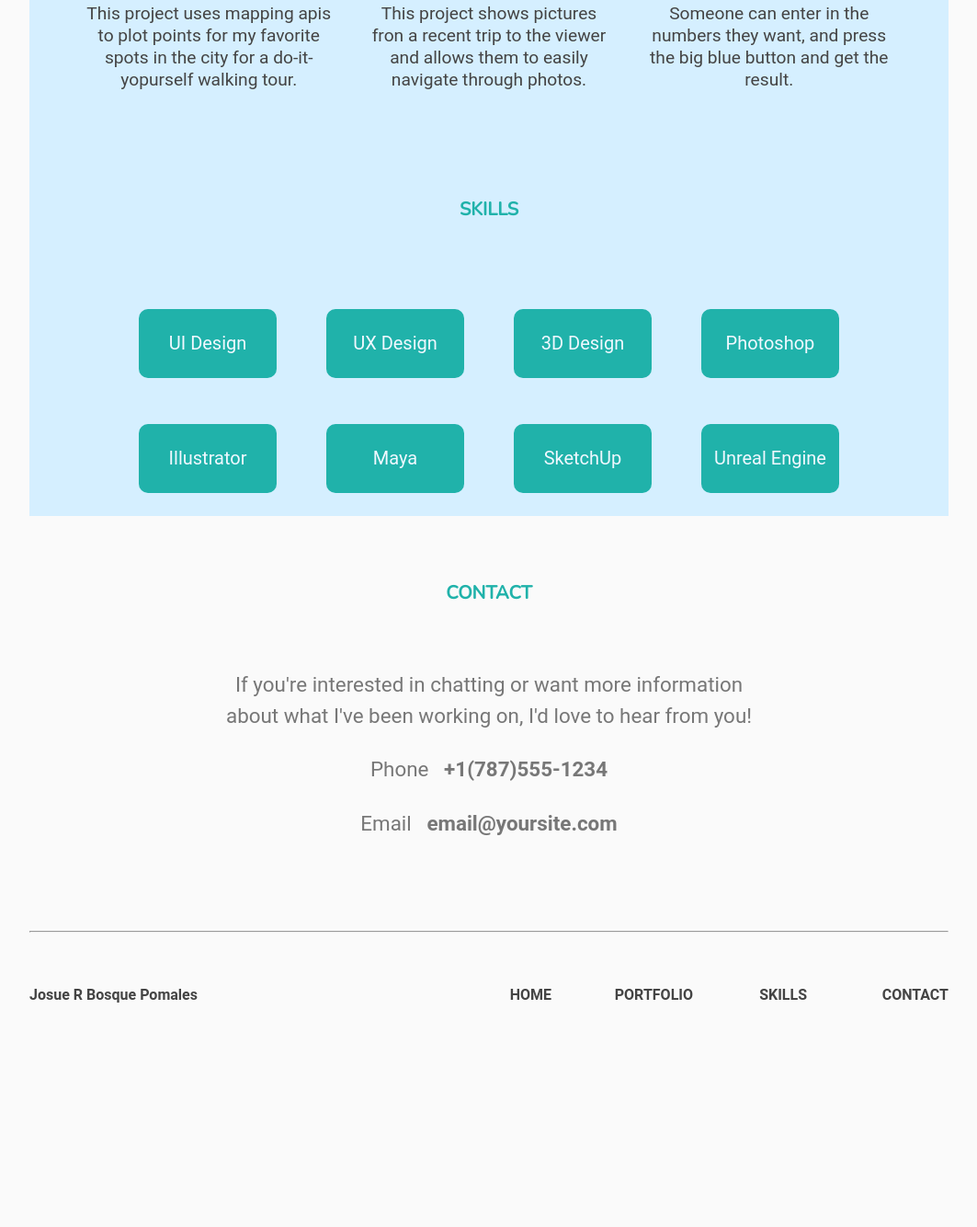
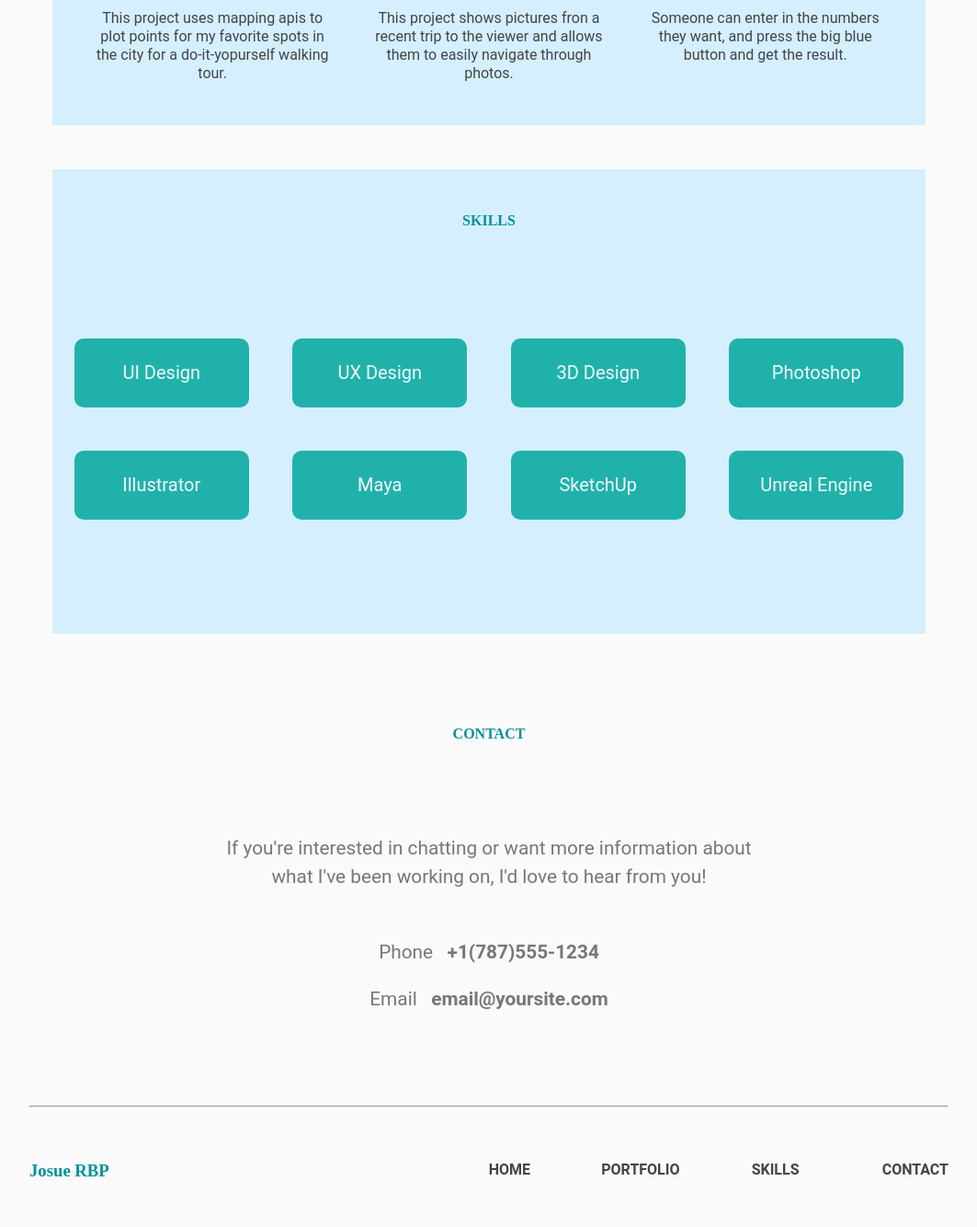
Before and after one commit to JosueRBP/Project_2_Mobile_First_Responsive_Layout, a plain HTML site: page index.html in a window 1280 px wide. Shown: the part 1210-2544 px from the top of the page at 92% size, without its empty margins (108-1171 px from the left). Before the commit the page ends 2351 px from the top, so only its background shows below. Drawn offline with nearby package versions, Linux system fonts and the light colour scheme.

Commit message:
Project fixed
Followed the suggestions made by the Treehouse team and fixed the issues I was having with my project.

```diff
--- a/css/styles.css
+++ b/css/styles.css
@@ -1,5 +1,5 @@
 /* JOSUE R BOSQUE POMALES */
-/* Last Update: June 13, 2022 */
+/* Last Update: July 18, 2022 */
 
 /**********************************************/
 /**************** GENERAL CSS *****************/
@@ -34,6 +34,7 @@ header {
 /**********************************************/
 /***************** HEADER CSS *****************/
 /**********************************************/
+
 #top h1 {
     margin: 5%;
     font-family: 'Nunito', sans-serif;
@@ -49,58 +50,69 @@ header {
 }
 
 .profile-pic {
+    width: 80%;
     max-width: 290px;
     height: auto;
     margin-top: 10%;
 }
 
 .bio {
-    width: 85%;
     margin: 5% auto 10%;
-    font-size: 1.15rem;
     color: #999;
+    line-height: 1.5rem;
 }
 
 /**********************************************/
 /************** MAIN CONTENT CSS **************/
 /**********************************************/
 
-#portfolio {
+#portfolio, #skills {
     margin: 0 auto;
     background-color: rgb(213, 239, 255);
-    font-size: 1.2rem;
+}
+
+h4, h3 {
+    font-family: 'Merriweather', serif;
+    color: rgb(0, 146, 156);
 }
 
 .centered-title {
     margin: 0;
     padding: 10%;
-    font-family: 'Nunito', sans-serif;
-    font-size: 1.5rem;
     text-transform: uppercase;
-    color: lightseagreen
+}
+
+.portfolio .container {
+    display:flex;
+    flex-wrap: wrap;
 }
 
 .item img {
     width: 90%;
+    margin-bottom: 5%;
 }
 
 .item p {
-    margin: 5%;
+    margin: 6%;
     padding-bottom: 10%;
     line-height: 1.25;
 }
 
 #skills {
-    background-color: rgb(213, 239, 255);
+    padding: 0 0 10% 0;
+}
+
+#skills ul {
+    display:flex;
+    flex-wrap: wrap;
 }
 
 .skill-list {
     margin: 2.5%;
     padding-top: 25px;
-    width: 30%;
+    width: 45%;
     height: 50px;
     font-size: 1.25rem;
-    display: inline-block;
     color: aliceblue;
     background-color: lightseagreen;
     border-radius: 10px;
@@ -123,7 +135,6 @@ footer {
 #contact p {
     margin: 0 auto 5%;
     color: #777;
-    font-size: 1.15rem;
     line-height: 1.5;
 }
 
@@ -131,22 +142,28 @@ hr {
     margin-top: 20%;
 }
 
+.footer-nav {
+    display:flex;
+    flex-flow: row;
+    font-weight: bold;
+}
+
 .student-name {
-    margin: 10% auto;
-    float: left;
+    width: 50%;
+    margin: 10% 0;
+    text-align: left;
 }
 
 .menu-footer {
-    margin: 10% auto;
+    width: 50%;
+    margin: 10% 0;
     text-transform: uppercase;
-    font-weight: bold;
-    float: right;
+    text-align: right;
 }
 
 .nav {
     display: none;
 }
-
 
 /**********************************************/
 /*************** MEDIA QUERIES ****************/
@@ -154,21 +171,19 @@ hr {
 
 @media (min-width: 768px) {
 
+    /***************** FLEXBOX *****************/
+    .student-info, .top-header ul, #portfolio, .menu-footer, .nav {
+        display:flex;
+    }
+
     /***************** HEADER *****************/
+
     .menu-header {
         width: 20%;
         background-color: transparent;
-        display: inline-block;
-    }
-
-    .student-info {
-        /* To Change the order of .bio and .profile-pic */
-        display:flex;
-        flex-flow: row;
     }
 
     .profile-pic, .bio {
-        display: inline-block;
         margin: 5% auto 10%;
         vertical-align: top;
     }
@@ -176,6 +191,7 @@ hr {
     .bio {
         width: 55%;
         text-align: left;
+        font-size: 1.15rem;
         line-height: 1.5;
     }
 
@@ -184,14 +200,39 @@ hr {
     }
 
     /************** MAIN CONTENT **************/
+
+    #portfolio {
+        flex-direction: column;
+    }
+
     .centered-title {
         padding: 10%;
     }
 
+    .container {
+        margin: 0 auto;
+        width: 90%;
+        display: flex;
+        flex-wrap: wrap;
+
+    }
+
+    .item p {
+        font-size: 1.1rem;
+    }
+
+    .item img {
+        width: 95%;
+    }
+
     .item {
-        display: inline-block;
-        width: 45%;
+        width: 50%;
         vertical-align: top;
+    }
+
+    #skills .centered-title {
+        padding: 5% 0 10%;
+        margin-top: 5%;
     }
 
     .skill-list {
@@ -202,22 +243,29 @@ hr {
     /***************** FOOTER *****************/
 
     #contact p {
-        margin: 0 10% 5%;
+        margin: 0 12% 5%;
         font-size: 1.25rem;
     }
 
+    .student-name {
+        width: 35%;
+    }
+
+    .menu-footer, .nav {
+        justify-content: end;
+    }
+
     .menu-footer {
-        width: 60%;
-        text-align: right;
+        width: 65%;
     }
 
     .nav {
-        display: inline-block;
+        flex-direction: row;
         width: 20%;
     }
 
     .pad {
-        padding-right: 5%;
+        padding-right: 5% ;
     }
 
     .back-to-top {
@@ -233,6 +281,7 @@ hr {
     }
 
 }
+
 
 @media (min-width: 1024px) {
 
@@ -257,8 +306,12 @@ hr {
 
     .top-header ul {
         width: 69%;
-        margin: auto 2.5%;
+        margin: auto 0;
         text-align: right;
+    }
+
+    .menu-header {
+        justify-content: end;
     }
 
     .top-pad {
@@ -275,36 +328,46 @@ hr {
     }
 
     .bio {
-        font-size: 1.25rem;
+        font-size: 1.3rem;
     }
 
     /************** MAIN CONTENT **************/
 
-    .centered-title {
-        font-size: 1.25rem;
-        padding: 7%;
+    #portfolio, #skills {
+        width: 95%;
+    }
+
+    .container {
+        width: 95%;
     }
 
     .item {
-        width: 30%;
+        width: 33.33%;
     }
 
     .item img {
         width: 95%;
     }
 
+    .item p {
+        margin: 5.5%;
+        font-size: 1rem;
+    }
+
     .skill-list {
         margin: 2.5%;
-        width: 15%;
+        width: 20%;
     }
 
     /***************** FOOTER *****************/
 
     #contact p {
-        font-size: 1.4rem;
-        margin: 0 20% 2.5%;
+        font-size: 1.3rem;
+        width: 60%;
+        margin: 0 auto 2%;
     }
 
-
-
+    #contact .note {
+        margin-bottom: 5%;
+    }
 }
--- a/index.html
+++ b/index.html
@@ -5,15 +5,13 @@
 <html lang="en">
 <head>
 	<meta name="viewport" content="width=device-width, initial-scale=1.0">
-	<title>Best City Guide</title>
+	<title>Personal Profile</title>
 	<link href='https://fonts.googleapis.com/css?family=Varela+Round' rel='stylesheet' type='text/css'>
 	<link rel="stylesheet" href="css/styles.css">
 	<link rel="stylesheet" href="css/normalize.css">
     <!-- Font from Google Fonts -->
     <link rel="fonts" href="https://fonts.googleapis.com/css?family=Muli%7CRoboto:400,300,500,700,900">
-    <link rel="preconnect" href="https://fonts.googleapis.com">
-    <link rel="preconnect" href="https://fonts.gstatic.com" crossorigin>
-    <link href="https://fonts.googleapis.com/css2?family=Nunito:wght@500&display=swap" rel="stylesheet">
+    <link rel="fonts" href="https://fonts.googleapis.com/css2?family=Merriweather:ital,wght@0,300;0,400;1,700&display=swap">
 </head>
 <body>
     <header id="top">
@@ -34,7 +32,7 @@
     <main>
         <div id="portfolio">
             <h4 class="centered-title">Portfolio</h4>
-            <section>
+            <div class="container">
                 <div class="item">
                     <img src="images/portfolio-1.png" alt="Marketing Page Image">
                     <h3>Marketing Page</h3>
@@ -65,7 +63,7 @@
                     <h3>Calculator</h3>
                     <p>Someone can enter in the numbers they want, and press the big blue button and get the result.</p>
                 </div>
-            </section>
+            </div>
         </div>
         <div id="skills">
             <h4 class="centered-title">Skills</h4>
@@ -84,13 +82,13 @@
     <footer id="contact">
         <div class="contact-info">
             <h4 class="centered-title">Contact</h4>
-            <p>If you're interested in chatting or want more information about what I've been working on, I'd love to hear from you!</p>
+            <p class="note">If you're interested in chatting or want more information about what I've been working on, I'd love to hear from you!</p>
             <p>Phone &nbsp; <strong>+1(787)555-1234</strong></p>
             <p>Email &nbsp; <strong>email@yoursite.com</strong></p>
         </div>
         <hr>
         <nav class="footer-nav">
-            <h4 class="student-name">Josue R Bosque Pomales</h4>
+            <h3 class="student-name">Josue RBP</h3>
             <ul class="menu-footer">
                 <li class="nav pad"><a href="#top">Home</a></li>
                 <li class="nav"><a href="#portfolio">Portfolio</a></li>
```
